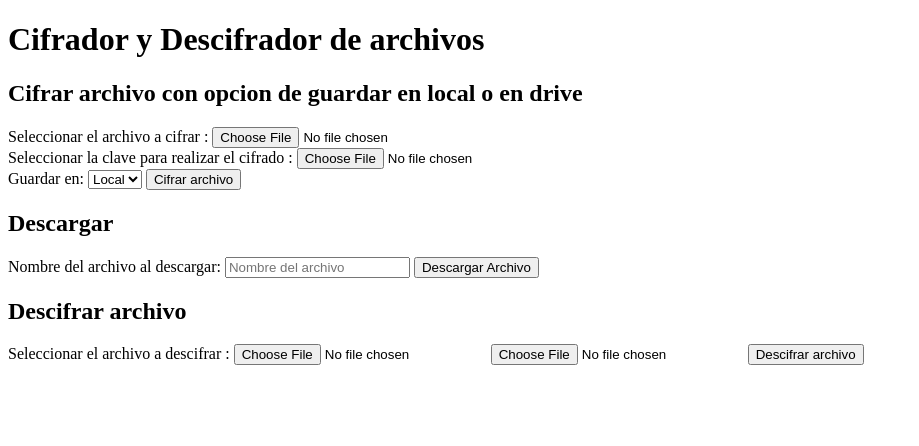
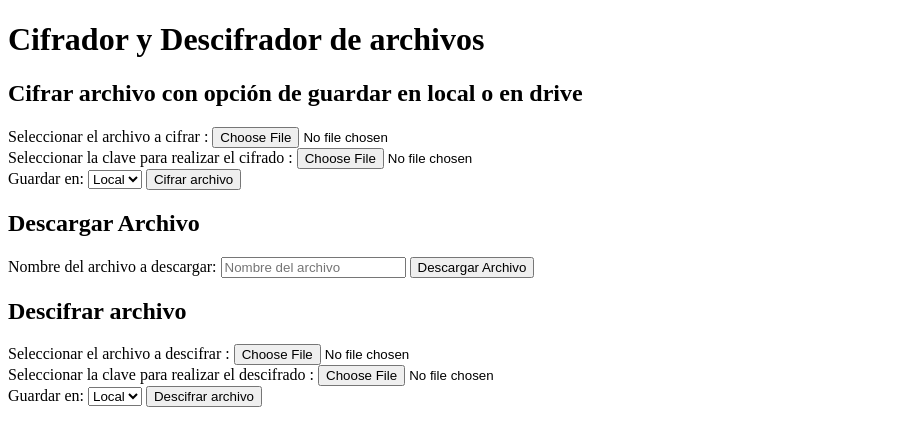
Before and after one commit to ICV-23-24/proyecto-criptografia-python-grupo-3, a Flask app: page / in a window 1280 px wide. Shown: the top 446 px of the page, without its empty margins (0-919 px from the left). Run offline with Flask 2, Linux system fonts and the light colour scheme.

Commit message:
des_guarda

```diff
--- a/app.py
+++ b/app.py
@@ -84,20 +84,42 @@ def descifrar():
     if 'file' not in request.files or 'key' not in request.files:
         return "No se ha seleccionado algún archivo o clave"
 
-    file = request.files['file']
-    key_file = request.files['key']
+    try:
+        file = request.files['file']
+        key_file = request.files['key']
 
-    if file.filename == '' or key_file.filename == '':
-        return "No se ha seleccionado algún archivo o clave"
+        if file.filename == '' or key_file.filename == '':
+            return "No se ha seleccionado algún archivo o clave"
 
-    encrypted_data = file.read()
-    key = key_file.read()
+        encrypted_data = file.read()
+        key = key_file.read()
 
-    try:
+        # Obtén la opción de guardado del formulario
+        save_option = request.form.get('save_option')
+
         decrypted_data = descifrar_datos(encrypted_data, key)
-        with open('decrypted_file.txt', 'wb') as decrypted_file:
-            decrypted_file.write(decrypted_data)
-        return send_file('decrypted_file.txt', as_attachment=True)
+
+        if save_option == 'local':
+            # Guardar localmente
+            with open('decrypted_file.txt', 'wb') as decrypted_file:
+                decrypted_file.write(decrypted_data)
+            return send_file('decrypted_file.txt', as_attachment=True)
+        elif save_option == 'destino':
+            # Guardar en la carpeta de destino
+            carpeta_destino = '\\\\DESKTOP-2HO19U6\\Colombia is Back'
+            if not os.path.exists(carpeta_destino):
+                os.makedirs(carpeta_destino)
+
+            # Utilizar el nombre del archivo descifrado para construir la ruta de destino
+            nombre_archivo_descifrado = secure_filename(file.filename.replace('_cifrado.txt', '_descifrado.txt'))
+            ruta_destino = os.path.join(carpeta_destino, nombre_archivo_descifrado)
+
+            with open(ruta_destino, 'wb') as decrypted_file:
+                decrypted_file.write(decrypted_data)
+            return f'Archivo descifrado guardado con éxito en {ruta_destino}'
+
+        return "Opción de guardado no válida"
+
     except Exception as e:
         return f"Error al descifrar el archivo: {str(e)}"
 
@@ -134,16 +156,3 @@ def descargar_archivo():
 
     if not nombre_archivo:
         return 'Nombre de archivo no proporcionado'
-
-    # Construir la ruta completa del archivo en la carpeta compartida
-    ruta_archivo = os.path.join('\\\\DESKTOP-2HO19U6\\Colombia is Back', nombre_archivo)
-
-    # Verificar si el archivo existe
-    if not os.path.exists(ruta_archivo):
-        return 'El archivo no existe'
-
-    # Descargar el archivo al cliente
-    return send_file(ruta_archivo, as_attachment=True)
-
-if __name__ == '__main__':
-    app.run(debug=True)
--- a/decrypted_file.txt
+++ b/decrypted_file.txt
@@ -1 +1 @@
-asfa
+mielda
--- a/encrypted_file.txt
+++ b/encrypted_file.txt
@@ -1 +1 @@
-gAAAAABlZwzp_P3UlNwIlzkpFhpcy1WfPsqkNVnLkAAelMPIeeu9wftKpMk24lLYmH6Gm_AZpLLaiK6ykcxC3DL8aklrOuwFSQ==
+gAAAAABla432UxJJTDjSlIJoCrqQijiLLcEhLTUZaWaW-6qhLU9zpYjRJkWlXnJ0qb6Viip5rkBda5NEox_hUAdX_o5PEsXVoA==
--- a/templates/index.html
+++ b/templates/index.html
@@ -1,4 +1,4 @@
-<!DOCTYPE html>
+<!-- <!DOCTYPE html>
 <html lang="en">
 
 <head>
@@ -43,4 +43,63 @@
     </form>
 </body>
 
+</html> -->
+
+<!DOCTYPE html>
+<html lang="en">
+
+<head>
+    <meta charset="UTF-8">
+    <title>Cifrador y Descifrador de archivos</title>
+</head>
+
+<body>
+    <h1>Cifrador y Descifrador de archivos</h1>
+
+    <h2>Cifrar archivo con opción de guardar en local o en drive</h2>
+    <form action="/cifrar" method="post" enctype="multipart/form-data">
+        <label for="file">Seleccionar el archivo a cifrar :</label>
+        <input type="file" name="file" id="file" accept=".txt">
+        <br>
+
+        <label for="key">Seleccionar la clave para realizar el cifrado :</label>
+        <input type="file" name="key" id="key" accept=".key">
+        <br>
+
+        <label for="save_option">Guardar en:</label>
+        <select name="save_option" id="save_option">
+            <option value="local">Local</option>
+            <option value="destino">Drive</option>
+        </select>
+
+        <button type="submit">Cifrar archivo</button>
+    </form>
+
+    <h2>Descargar Archivo</h2>
+    <form action="/descargar_archivo" method="get">
+        <label for="nombre_archivo">Nombre del archivo a descargar:</label>
+        <input type="text" name="nombre_archivo" id="nombre_archivo" placeholder="Nombre del archivo">
+        <button type="submit">Descargar Archivo</button>
+    </form>
+
+    <h2>Descifrar archivo</h2>
+    <form action="/descifrar" method="post" enctype="multipart/form-data">
+        <label for="file_descifrar">Seleccionar el archivo a descifrar :</label>
+        <input type="file" name="file" accept=".txt">
+        <br>
+
+        <label for="key_descifrar">Seleccionar la clave para realizar el descifrado :</label>
+        <input type="file" name="key" accept=".key">
+        <br>
+
+        <label for="save_option_descifrar">Guardar en:</label>
+        <select name="save_option" id="save_option_descifrar">
+            <option value="local">Local</option>
+            <option value="destino">Drive</option>
+        </select>
+
+        <button type="submit">Descifrar archivo</button>
+    </form>
+</body>
+
 </html>
```
